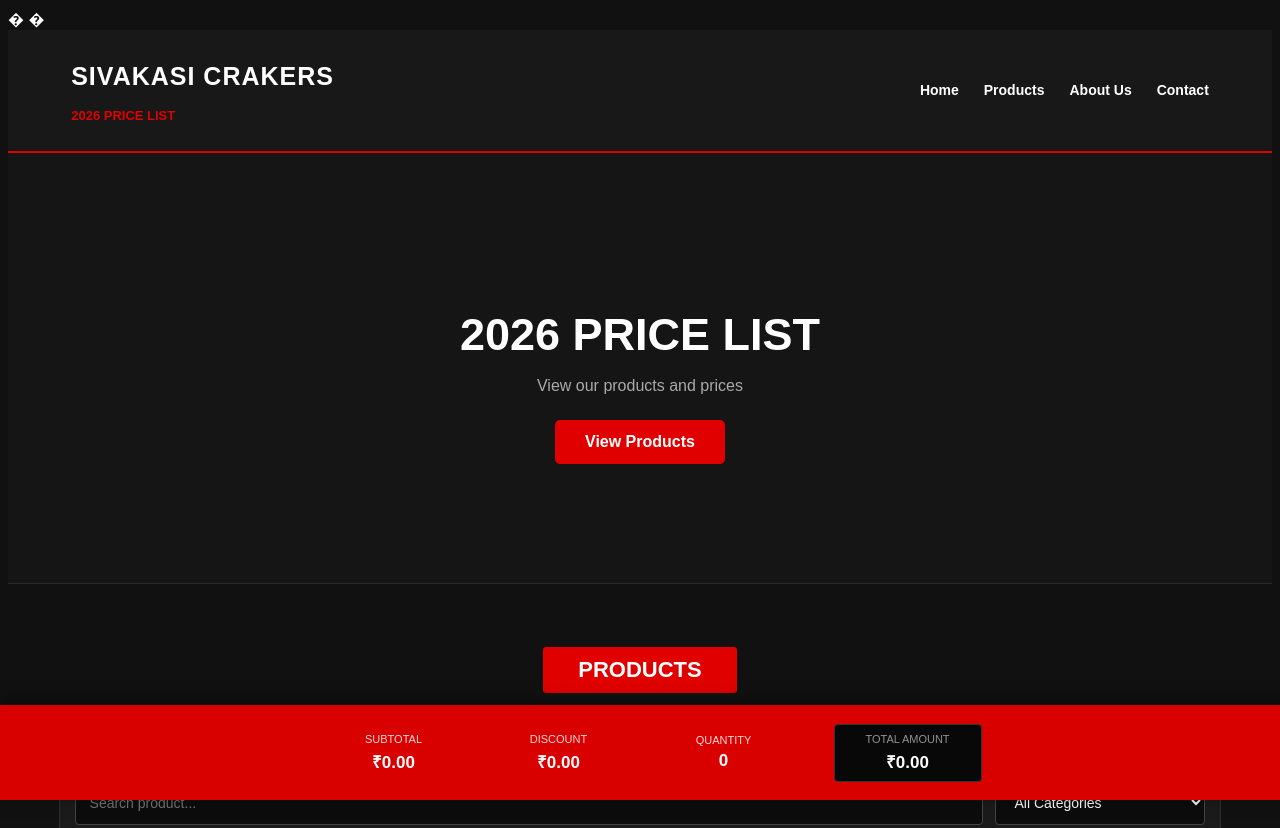
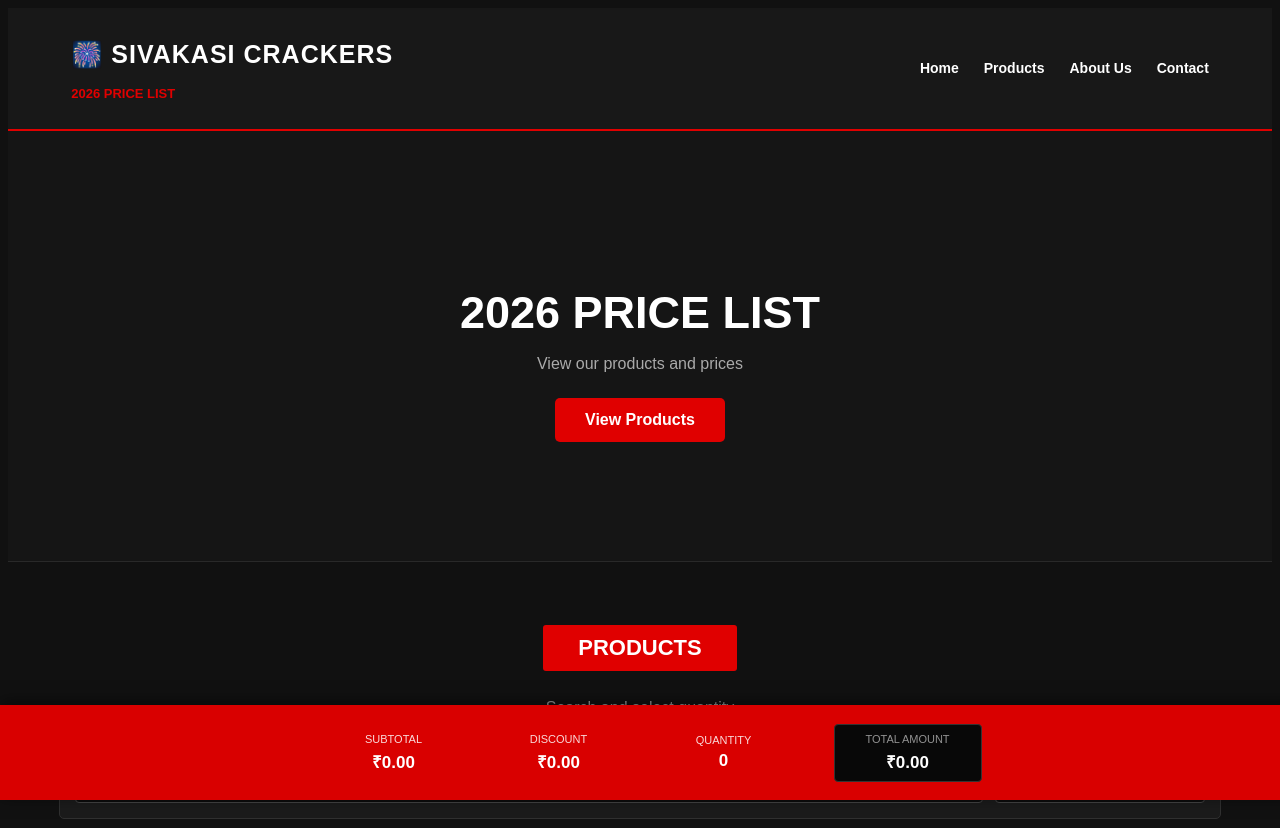
Before and after one commit to jasminemalliselvi-dotcom/Nandhini---Agencies, a plain HTML site: page index.html in a window 1280 px wide. Shown: the top 828 px of the page. Drawn offline with Linux system fonts and the light colour scheme.

Commit message:
Update index.html

```diff
--- a/index.html
+++ b/index.html
@@ -1,14 +1,11 @@
 <title>SIVAKASI CRAKERS - 2026 PRICE LIST</title>
 
 <link rel="stylesheet" href="style.css">
-�
-
-�
 
 <!-- HEADER -->
 <header class="top-header">
     <div class="brand">
-        <h1>SIVAKASI CRAKERS</h1>
+        <h1>🎆 SIVAKASI CRACKERS</h1>
         <p>2026 PRICE LIST</p>
     </div>
 
```
